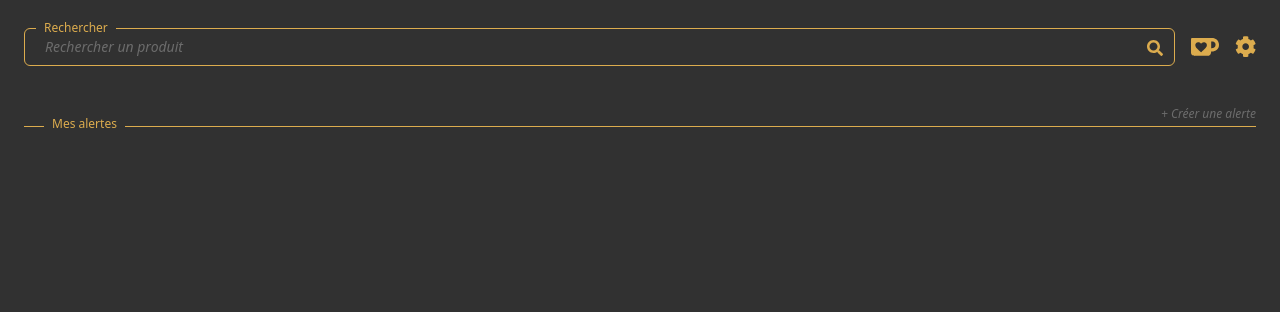
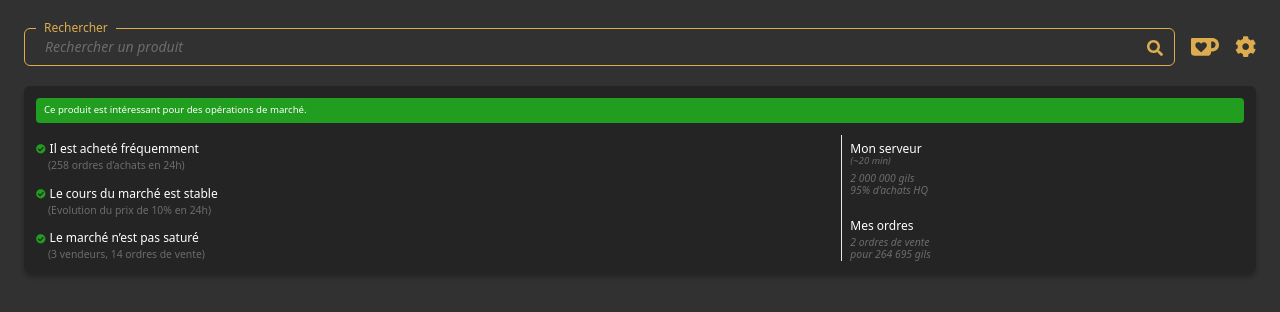
Before and after one commit to louisledoux/ffxiv-market-helper, a React (Vite) app in the folder packages/tauri-client/: page /login in a window 1280 px wide. Shown: the top 312 px of the page. Built offline with nearby package versions, Linux system fonts and the light colour scheme; no server answers.

Commit message:
feat: add market helper card template

```diff
--- /dev/null
+++ b/packages/tauri-client/src/components/alert/AlertCard.tsx
@@ -0,0 +1,98 @@
+import { FontAwesomeIcon } from '@fortawesome/react-fontawesome';
+import { getUserData_getUserData_alerts } from '../../api/types/getUserData';
+import { Card } from '../common/Card';
+import { HqIcon } from '../icons/HqIcon';
+
+type AlertCardProps = {
+  alert: Omit<getUserData_getUserData_alerts, '__typename'>,
+}
+
+function AlertCard({
+  alert,
+}: AlertCardProps) {
+  return (
+    <Card>
+      <>
+        <div className="flex flex-row text-sm">
+          <div>
+            {alert.item_id}
+          </div>
+          {alert.hqOnly
+            ? (
+            // TODO: replace this SVG by a better one
+              <HqIcon />
+            ) : (
+              ''
+            )}
+          <div className="flex-1 text-right text-primary">
+            <FontAwesomeIcon icon={['fas', 'edit']} />
+            <FontAwesomeIcon className="ml-2" icon={['fas', 'trash']} />
+          </div>
+        </div>
+        <div className="flex flex-col text-xs italic mt-1.5">
+          <span>
+            Conditions d&apos;alertes :
+          </span>
+          <div className="flex flex-row justify-between mt-1">
+            <div>
+              <p className="text-neutralGrey">Market Helper</p>
+              <p>
+                {alert.market_helper_activated
+                  ? (
+                    <>
+                      <FontAwesomeIcon className="text-positive" icon={['fas', 'check-circle']} />
+                      <span className="ml-1">Activé</span>
+                    </>
+                  ) : (
+                    <>
+                      <FontAwesomeIcon className="text-negative" icon={['fas', 'times-circle']} />
+                      <span className="ml-1">Désactivé</span>
+                    </>
+                  )}
+              </p>
+            </div>
+            <div>
+              <p className="text-neutralGrey">Taux de marge min.</p>
+              <p>
+                {alert.minimum_margin
+                  ? (
+                    <span className="ml-1">
+                      {alert.minimum_margin}
+                      %
+                    </span>
+                  ) : (
+                    <>
+                      <FontAwesomeIcon className="text-negative" icon={['fas', 'times-circle']} />
+                      <span className="ml-1">Désactivé</span>
+                    </>
+                  )}
+
+              </p>
+            </div>
+            <div>
+              <p className="text-neutralGrey">Prix min.</p>
+              <p>
+                {alert.minimum_price
+                  ? (
+                    <span className="ml-1">
+                      {alert.minimum_price.toLocaleString()}
+                      {' '}
+                      gils
+                    </span>
+                  ) : (
+                    <>
+                      <FontAwesomeIcon className="text-negative" icon={['fas', 'times-circle']} />
+                      <span className="ml-1">Désactivé</span>
+                    </>
+                  )}
+
+              </p>
+            </div>
+          </div>
+        </div>
+      </>
+    </Card>
+  );
+}
+
+export { AlertCard };
--- /dev/null
+++ b/packages/tauri-client/src/components/common/Card.tsx
@@ -0,0 +1,13 @@
+type ICardProps = {
+  children: JSX.Element,
+}
+
+function Card({ children }: ICardProps) {
+  return (
+    <div className="mt-5 pt-2 pb-3 px-3 bg-darkBackground rounded-md shadow-defaultShadow">
+      {children}
+    </div>
+  );
+}
+
+export { Card };
--- /dev/null
+++ b/packages/tauri-client/src/components/icons/HqIcon.tsx
@@ -0,0 +1,36 @@
+function HqIcon() {
+  return (
+    <div className="flex">
+      <svg
+        version="1.0"
+        xmlns="http://www.w3.org/2000/svg"
+        viewBox="0 0 1015.000000 1024.000000"
+        preserveAspectRatio="xMidYMid meet"
+        className="w-5 h-5"
+      >
+
+        <g
+          transform="translate(0.000000,1024.000000) scale(0.100000,-0.100000)"
+          fill="#FFFFFF"
+          stroke="none"
+        >
+          <path d="M4835 7609 c-538 -50 -1005 -254 -1416 -621 -463 -414 -743 -936
+-825 -1538 -23 -170 -23 -510 0 -680 78 -573 333 -1070 758 -1476 200 -191
+394 -327 633 -444 243 -120 466 -187 755 -227 136 -18 517 -22 640 -6 l65 8
+-80 29 c-194 68 -340 161 -496 316 -206 204 -321 418 -375 696 -26 131 -23
+367 5 501 55 265 174 480 376 679 266 263 599 388 984 371 265 -12 481 -86
+693 -237 105 -75 264 -237 336 -343 145 -211 220 -457 223 -730 l2 -102 9 70
+c14 104 4 482 -16 590 -67 365 -207 664 -444 946 -349 414 -804 665 -1317 724
+-373 43 -734 -7 -1064 -146 -63 -27 -117 -47 -119 -45 -6 7 125 131 208 199
+449 364 999 511 1609 431 601 -79 1155 -455 1483 -1006 33 -56 71 -125 84
+-153 l23 -50 0 60 c1 86 -52 338 -106 498 -53 162 -165 393 -253 527 -263 398
+-632 729 -1035 925 -391 191 -880 276 -1340 234z"
+          />
+          <path d="M7101 3764 c0 -11 3 -14 6 -6 3 7 2 16 -1 19 -3 4 -6 -2 -5 -13z" />
+        </g>
+      </svg>
+    </div>
+  );
+}
+
+export { HqIcon };
--- /dev/null
+++ b/packages/tauri-client/src/components/market-helper/Advisor.tsx
@@ -0,0 +1,9 @@
+function Advisor() {
+  return (
+    <div className="bg-positive rounded text-xxs px-2 py-1.5 mt-1">
+      Ce produit est intéressant pour des opérations de marché.
+    </div>
+  );
+}
+
+export { Advisor };
--- /dev/null
+++ b/packages/tauri-client/src/components/market-helper/MarketHelper.tsx
@@ -0,0 +1,58 @@
+import { FontAwesomeIcon } from '@fortawesome/react-fontawesome';
+import { Card } from '../common/Card';
+import { Advisor } from './Advisor';
+
+function MarketHelper() {
+  return (
+    <Card>
+      <div>
+        <Advisor />
+        <div className="flex flex-row divide-x mt-3">
+          <div className="w-2/3 pr-2">
+            {/* TODO: move line 13 from 19 into a child component */}
+            <div className="flex flex-col">
+              <div>
+                <FontAwesomeIcon className="text-xxs text-positive" icon={['fas', 'check-circle']} />
+                <span className="ml-1 text-xs">Il est acheté fréquemment</span>
+              </div>
+              <span className="ml-3 text-small text-neutralGrey">(258 ordres d’achats en 24h)</span>
+            </div>
+            <div className="flex flex-col mt-2">
+              <div>
+                <FontAwesomeIcon className="text-xxs text-positive" icon={['fas', 'check-circle']} />
+                <span className="ml-1 text-xs">Le cours du marché est stable</span>
+              </div>
+              <span className="ml-3 text-small text-neutralGrey">(Evolution du prix de 10% en 24h)</span>
+            </div>
+            <div className="flex flex-col mt-2">
+              <div>
+                <FontAwesomeIcon className="text-xxs text-positive" icon={['fas', 'check-circle']} />
+                <span className="text-xs ml-1">Le marché n’est pas saturé</span>
+              </div>
+              <span className="ml-3 text-small text-neutralGrey">(3 vendeurs, 14 ordres de vente)</span>
+            </div>
+          </div>
+          <div className="w-1/3 pl-2 flex flex-col justify-between">
+            <div className="flex flex-col">
+              <div className="h-5">
+                <span className="text-xs">Mon serveur</span>
+              </div>
+              <span className="text-xxs italic text-neutralGrey">(~20 min)</span>
+              <span className="text-small mt-1 italic text-neutralGrey">2 000 000 gils</span>
+              <span className="text-small italic text-neutralGrey">95% d’achats HQ</span>
+            </div>
+            <div className="flex flex-col">
+              <div>
+                <span className="text-xs">Mes ordres</span>
+              </div>
+              <span className="text-small italic text-neutralGrey">2 ordres de vente</span>
+              <span className="text-small italic text-neutralGrey">pour 264 695 gils</span>
+            </div>
+          </div>
+        </div>
+      </div>
+    </Card>
+  );
+}
+
+export { MarketHelper };
--- a/packages/tauri-client/src/views/Alerts.tsx
+++ b/packages/tauri-client/src/views/Alerts.tsx
@@ -1,8 +1,25 @@
+import { AlertCard } from '../components/alert/AlertCard';
+import { AlertHeader } from '../components/alert/AlertHeader';
+
+const alert = {
+  __typename: 'IAlert',
+  id: '1',
+  item_id: '36069',
+  market_helper_activated: false,
+  minimum_margin: 10,
+  minimum_price: 200000,
+  hqOnly: true,
+};
+
 function Alerts() {
   return (
-    <>
-      Alerts
-    </>
+    // TODO: move the margin div into the Layout component once the auth logic is done
+    <div className="mt-8">
+      <AlertHeader />
+      <AlertCard alert={alert} />
+      <AlertCard alert={alert} />
+      <AlertCard alert={alert} />
+    </div>
   );
 }
 
--- a/packages/tauri-client/src/views/auth/Login.tsx
+++ b/packages/tauri-client/src/views/auth/Login.tsx
@@ -1,13 +1,11 @@
-import { AlertHeader } from '../../components/alert/AlertHeader';
+import { MarketHelper } from '../../components/market-helper/MarketHelper';
 import { Navbar } from '../../components/navigation/Navbar';
 
 function Login() {
   return (
     <>
       <Navbar />
-      <div className="mt-10">
-        <AlertHeader />
-      </div>
+      <MarketHelper />
     </>
   );
 }
--- a/packages/tauri-client/tailwind.config.js
+++ b/packages/tauri-client/tailwind.config.js
@@ -13,6 +13,10 @@ module.exports = {
       boxShadow: {
         defaultShadow: '0px 4px 4px rgba(0, 0, 0, 0.25)',
       },
+      fontSize: {
+        xxs: ['0.6rem', '0.8rem'],
+        small: ['0.65rem', '0.8rem'],
+      },
     },
   },
   plugins: [],
```
Also changed, not shown: packages/tauri-client/src/assets/FontAwesome.ts (+8 -0 lines), packages/tauri-client/src/assets/icons/hq.svg (added).
